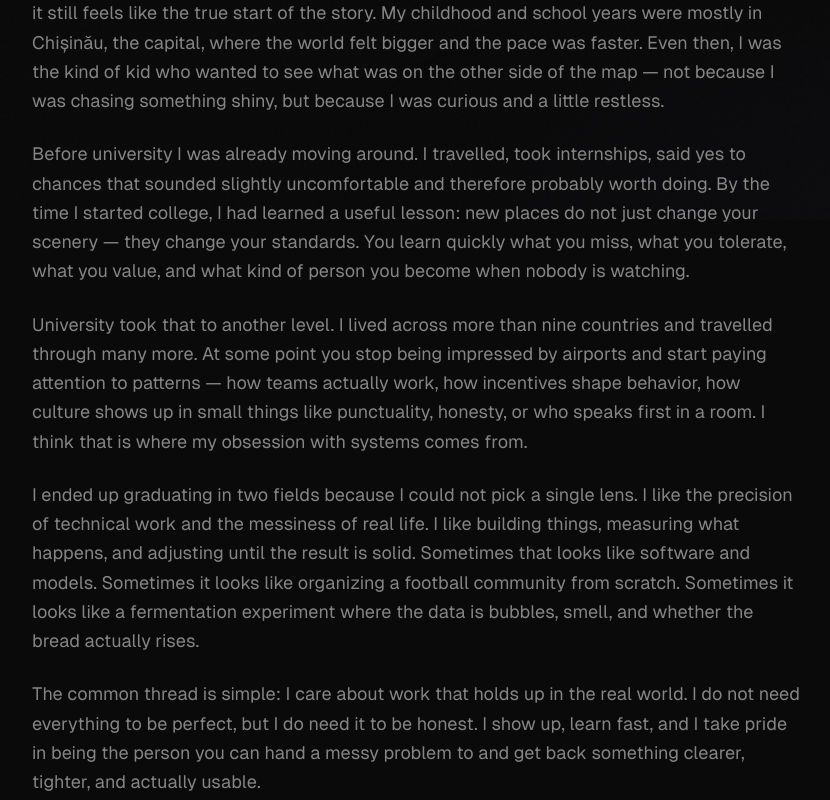
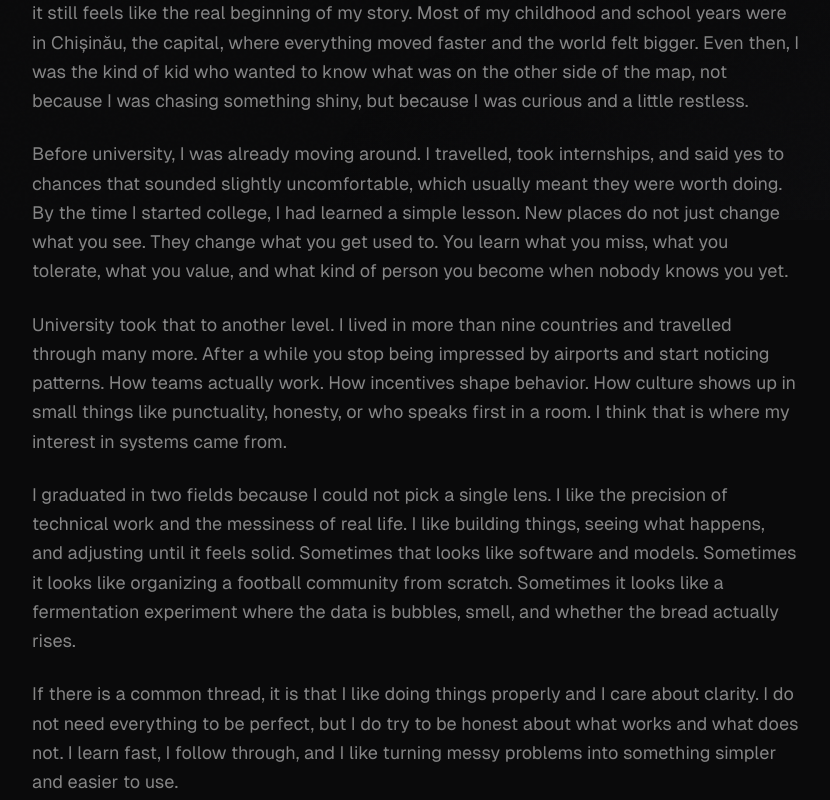
Before and after one commit to orehovschi/dotcom, a Next.js app: page /about in a window 1280 px wide. Shown: the part 580-1380 px from the top of the page, without its empty margins (224-1054 px from the left). Built offline with nearby package versions, Linux system fonts and the light colour scheme.

Commit message:
Update page.tsx

```diff
--- a/app/about/page.tsx
+++ b/app/about/page.tsx
@@ -8,11 +8,12 @@ export default function About() {
   const observerRef = useRef<IntersectionObserver | null>(null);
 
   const storyParagraphs = [
-    "I was born in Nimereuca, Soroca in northern Moldova. I only lived there for about a year, but it still feels like the true start of the story. My childhood and school years were mostly in Chișinău, the capital, where the world felt bigger and the pace was faster. Even then, I was the kind of kid who wanted to see what was on the other side of the map — not because I was chasing something shiny, but because I was curious and a little restless.",
-    "Before university I was already moving around. I travelled, took internships, said yes to chances that sounded slightly uncomfortable and therefore probably worth doing. By the time I started college, I had learned a useful lesson: new places do not just change your scenery — they change your standards. You learn quickly what you miss, what you tolerate, what you value, and what kind of person you become when nobody is watching.",
-    "University took that to another level. I lived across more than nine countries and travelled through many more. At some point you stop being impressed by airports and start paying attention to patterns — how teams actually work, how incentives shape behavior, how culture shows up in small things like punctuality, honesty, or who speaks first in a room. I think that is where my obsession with systems comes from.",
-    "I ended up graduating in two fields because I could not pick a single lens. I like the precision of technical work and the messiness of real life. I like building things, measuring what happens, and adjusting until the result is solid. Sometimes that looks like software and models. Sometimes it looks like organizing a football community from scratch. Sometimes it looks like a fermentation experiment where the data is bubbles, smell, and whether the bread actually rises.",
-    "The common thread is simple: I care about work that holds up in the real world. I do not need everything to be perfect, but I do need it to be honest. I show up, learn fast, and I take pride in being the person you can hand a messy problem to and get back something clearer, tighter, and actually usable.",
+
+  "I was born in Nimereuca, Soroca in northern Moldova. I only lived there for about a year, but it still feels like the real beginning of my story. Most of my childhood and school years were in Chișinău, the capital, where everything moved faster and the world felt bigger. Even then, I was the kind of kid who wanted to know what was on the other side of the map, not because I was chasing something shiny, but because I was curious and a little restless.",
+  "Before university, I was already moving around. I travelled, took internships, and said yes to chances that sounded slightly uncomfortable, which usually meant they were worth doing. By the time I started college, I had learned a simple lesson. New places do not just change what you see. They change what you get used to. You learn what you miss, what you tolerate, what you value, and what kind of person you become when nobody knows you yet.",
+  "University took that to another level. I lived in more than nine countries and travelled through many more. After a while you stop being impressed by airports and start noticing patterns. How teams actually work. How incentives shape behavior. How culture shows up in small things like punctuality, honesty, or who speaks first in a room. I think that is where my interest in systems came from.",
+  "I graduated in two fields because I could not pick a single lens. I like the precision of technical work and the messiness of real life. I like building things, seeing what happens, and adjusting until it feels solid. Sometimes that looks like software and models. Sometimes it looks like organizing a football community from scratch. Sometimes it looks like a fermentation experiment where the data is bubbles, smell, and whether the bread actually rises.",
+  "If there is a common thread, it is that I like doing things properly and I care about clarity. I do not need everything to be perfect, but I do try to be honest about what works and what does not. I learn fast, I follow through, and I like turning messy problems into something simpler and easier to use."
   ];
 
   useEffect(() => {
```
